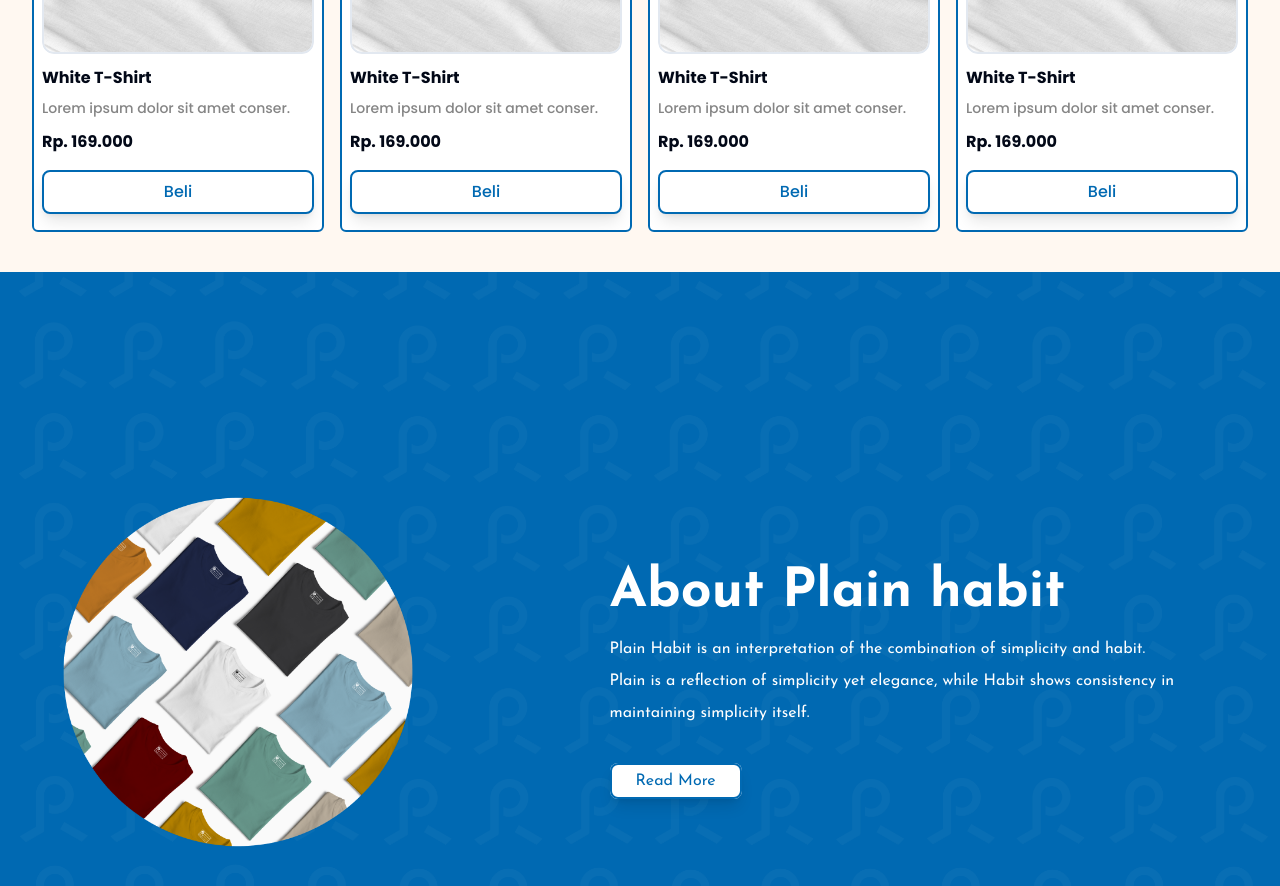
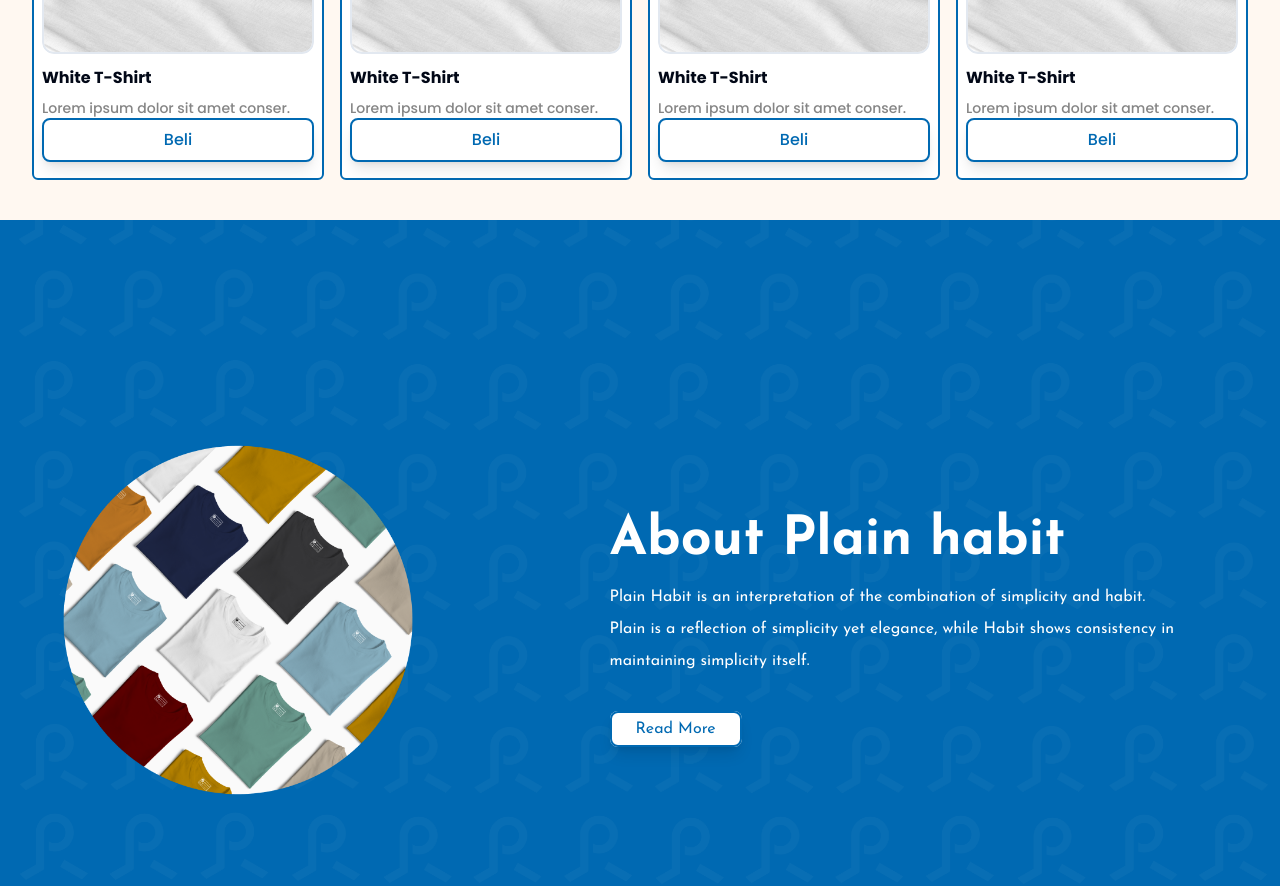
Before and after one commit to KhafidzHaikal/Sandang-Gurau-Group, a Next.js app: page /plain-habit in a window 1280 px wide. Shown: the part 1340-2226 px from the top of the page. Built offline with nearby package versions, Linux system fonts and the light colour scheme; a web font is replaced by a local one.

Commit message:
fix navbars

```diff
--- a/src/app/page.tsx
+++ b/src/app/page.tsx
@@ -25,7 +25,7 @@ export default function Home() {
   return (
     <main className="">
       <Navbar />
-      <section className="h-screen flex items-center justify-center container mt-8 sm:mt-0">
+      <section className="h-screen flex items-center justify-center container mt-2 sm:mt-0">
         <div className="grid md:grid-cols-3 gap-3">
           <Image
             src={"https://i.ibb.co.com/9T6xrtn/img2.jpg"}
--- a/src/app/plain-habit/components/product.tsx
+++ b/src/app/plain-habit/components/product.tsx
@@ -36,7 +36,6 @@ export default function ProductList() {
                   <p className="text-[#858585] text-sm mt-2">
                     Lorem ipsum dolor sit amet conser.{" "}
                   </p>
-                  <p className="font-bold mt-3 mb-4">Rp. 169.000</p>
                   <Link href={""} className="">
                     <button className="py-2 px-6 border-2 rounded-lg shadow-lg bg-white text-[#0069B2] border-[#0069B2] hover:bg-[#0069B2] hover:text-white mb-2 w-full">
                       Beli
@@ -62,7 +61,6 @@ export default function ProductList() {
                   <p className="text-[#858585] text-sm mt-2">
                     Lorem ipsum dolor sit amet conser.{" "}
                   </p>
-                  <p className="font-bold mt-3 mb-4">Rp. 169.000</p>
                   <Link href={""} className="">
                     <button className="py-2 px-6 border-2 rounded-lg shadow-lg bg-white text-[#0069B2] border-[#0069B2] hover:bg-[#0069B2] hover:text-white mb-2 w-full">
                       Beli
@@ -88,7 +86,6 @@ export default function ProductList() {
                   <p className="text-[#858585] text-sm mt-2">
                     Lorem ipsum dolor sit amet conser.{" "}
                   </p>
-                  <p className="font-bold mt-3 mb-4">Rp. 169.000</p>
                   <Link href={""} className="">
                     <button className="py-2 px-6 border-2 rounded-lg shadow-lg bg-white text-[#0069B2] border-[#0069B2] hover:bg-[#0069B2] hover:text-white mb-2 w-full">
                       Beli
@@ -114,7 +111,6 @@ export default function ProductList() {
                   <p className="text-[#858585] text-sm mt-2">
                     Lorem ipsum dolor sit amet conser.{" "}
                   </p>
-                  <p className="font-bold mt-3 mb-4">Rp. 169.000</p>
                   <Link href={""} className="">
                     <button className="py-2 px-6 border-2 rounded-lg shadow-lg bg-white text-[#0069B2] border-[#0069B2] hover:bg-[#0069B2] hover:text-white mb-2 w-full">
                       Beli
@@ -146,7 +142,6 @@ export default function ProductList() {
                   <p className="text-[#858585] text-sm mt-2">
                     Lorem ipsum dolor sit amet conser.{" "}
                   </p>
-                  <p className="font-bold mt-3 mb-4">Rp. 169.000</p>
                   <Link href={""} className="">
                     <button className="py-2 px-6 border-2 rounded-lg shadow-lg bg-white text-[#0069B2] border-[#0069B2] hover:bg-[#0069B2] hover:text-white mb-2 w-full">
                       Beli
@@ -172,7 +167,6 @@ export default function ProductList() {
                   <p className="text-[#858585] text-sm mt-2">
                     Lorem ipsum dolor sit amet conser.{" "}
                   </p>
-                  <p className="font-bold mt-3 mb-4">Rp. 169.000</p>
                   <Link href={""} className="">
                     <button className="py-2 px-6 border-2 rounded-lg shadow-lg bg-white text-[#0069B2] border-[#0069B2] hover:bg-[#0069B2] hover:text-white mb-2 w-full">
                       Beli
@@ -198,7 +192,6 @@ export default function ProductList() {
                   <p className="text-[#858585] text-sm mt-2">
                     Lorem ipsum dolor sit amet conser.{" "}
                   </p>
-                  <p className="font-bold mt-3 mb-4">Rp. 169.000</p>
                   <Link href={""} className="">
                     <button className="py-2 px-6 border-2 rounded-lg shadow-lg bg-white text-[#0069B2] border-[#0069B2] hover:bg-[#0069B2] hover:text-white mb-2 w-full">
                       Beli
@@ -224,7 +217,6 @@ export default function ProductList() {
                   <p className="text-[#858585] text-sm mt-2">
                     Lorem ipsum dolor sit amet conser.{" "}
                   </p>
-                  <p className="font-bold mt-3 mb-4">Rp. 169.000</p>
                   <Link href={""} className="">
                     <button className="py-2 px-6 border-2 rounded-lg shadow-lg bg-white text-[#0069B2] border-[#0069B2] hover:bg-[#0069B2] hover:text-white mb-2 w-full">
                       Beli
@@ -256,7 +248,6 @@ export default function ProductList() {
                   <p className="text-[#858585] text-sm mt-2">
                     Lorem ipsum dolor sit amet conser.{" "}
                   </p>
-                  <p className="font-bold mt-3 mb-4">Rp. 169.000</p>
                   <Link href={""} className="">
                     <button className="py-2 px-6 border-2 rounded-lg shadow-lg bg-white text-[#0069B2] border-[#0069B2] hover:bg-[#0069B2] hover:text-white mb-2 w-full">
                       Beli
@@ -282,7 +273,6 @@ export default function ProductList() {
                   <p className="text-[#858585] text-sm mt-2">
                     Lorem ipsum dolor sit amet conser.{" "}
                   </p>
-                  <p className="font-bold mt-3 mb-4">Rp. 169.000</p>
                   <Link href={""} className="">
                     <button className="py-2 px-6 border-2 rounded-lg shadow-lg bg-white text-[#0069B2] border-[#0069B2] hover:bg-[#0069B2] hover:text-white mb-2 w-full">
                       Beli
@@ -308,7 +298,6 @@ export default function ProductList() {
                   <p className="text-[#858585] text-sm mt-2">
                     Lorem ipsum dolor sit amet conser.{" "}
                   </p>
-                  <p className="font-bold mt-3 mb-4">Rp. 169.000</p>
                   <Link href={""} className="">
                     <button className="py-2 px-6 border-2 rounded-lg shadow-lg bg-white text-[#0069B2] border-[#0069B2] hover:bg-[#0069B2] hover:text-white mb-2 w-full">
                       Beli
@@ -334,7 +323,6 @@ export default function ProductList() {
                   <p className="text-[#858585] text-sm mt-2">
                     Lorem ipsum dolor sit amet conser.{" "}
                   </p>
-                  <p className="font-bold mt-3 mb-4">Rp. 169.000</p>
                   <Link href={""} className="">
                     <button className="py-2 px-6 border-2 rounded-lg shadow-lg bg-white text-[#0069B2] border-[#0069B2] hover:bg-[#0069B2] hover:text-white mb-2 w-full">
                       Beli
--- a/src/app/sandang-gurau/page.tsx
+++ b/src/app/sandang-gurau/page.tsx
@@ -25,7 +25,7 @@ export default function Home() {
   return (
     <main className="">
       <Navbar />
-      <section className="h-screen flex items-center justify-center container mt-8 sm:mt-0">
+      <section className="h-screen flex items-center justify-center container mt-2 sm:mt-0">
         <div className="grid md:grid-cols-3 gap-3">
           <Image
             src={"https://i.ibb.co.com/9T6xrtn/img2.jpg"}
@@ -219,7 +219,6 @@ export default function Home() {
                 <div
                   className={`${LailaFont.className} text-left text-white mt-3`}>
                   <h2>Kaos U2 x Chinese</h2>
-                  <p className="font-[300] mt-3">Rp. 169.000</p>
                 </div>
               </CarouselItem>
               <CarouselItem className="md:basis-1/3 lg:basis-1/5">
@@ -236,7 +235,6 @@ export default function Home() {
                 <div
                   className={`${LailaFont.className} text-left text-white mt-3`}>
                   <h2>Kaos U2 x Chinese</h2>
-                  <p className="font-[300] mt-3">Rp. 169.000</p>
                 </div>
               </CarouselItem>
               <CarouselItem className="md:basis-1/3 lg:basis-1/5">
@@ -253,7 +251,6 @@ export default function Home() {
                 <div
                   className={`${LailaFont.className} text-left text-white mt-3`}>
                   <h2>Kaos U2 x Chinese</h2>
-                  <p className="font-[300] mt-3">Rp. 169.000</p>
                 </div>
               </CarouselItem>
               <CarouselItem className="md:basis-1/3 lg:basis-1/5">
@@ -270,7 +267,6 @@ export default function Home() {
                 <div
                   className={`${LailaFont.className} text-left text-white mt-3`}>
                   <h2>Kaos U2 x Chinese</h2>
-                  <p className="font-[300] mt-3">Rp. 169.000</p>
                 </div>
               </CarouselItem>
               <CarouselItem className="md:basis-1/3 lg:basis-1/5">
@@ -287,7 +283,6 @@ export default function Home() {
                 <div
                   className={`${LailaFont.className} text-left text-white mt-3`}>
                   <h2>Kaos U2 x Chinese</h2>
-                  <p className="font-[300] mt-3">Rp. 169.000</p>
                 </div>
               </CarouselItem>
             </CarouselContent>
--- a/src/components/navbar.tsx
+++ b/src/components/navbar.tsx
@@ -128,21 +128,21 @@ export default function Navbar() {
                       <DropdownMenuLabel>PRODUCT</DropdownMenuLabel>
                       <DropdownMenuSeparator />
                       <DropdownMenuItem>
-                        <Link href={"/tete"}>Tete</Link>
+                        <Link href={"/tete"} className="w-full">Tete</Link>
                       </DropdownMenuItem>
                       <DropdownMenuItem>
-                        <Link href={"/sandang-gurau"}>
+                        <Link href={"/sandang-gurau"} className="w-full">
                           Sandang Gurau (Fasion)
                         </Link>
                       </DropdownMenuItem>
                       <DropdownMenuItem>
-                        <Link href={"/prboi"}>Prboi</Link>
+                        <Link href={"/prboi"} className="w-full">Prboi</Link>
                       </DropdownMenuItem>
                       <DropdownMenuItem>
-                        <Link href={"/plain-habit"}>Plain Habit</Link>
+                        <Link href={"/plain-habit"} className="w-full">Plain Habit</Link>
                       </DropdownMenuItem>
                       <DropdownMenuItem>
-                        <Link href={"/sasfy"}>Sasfy</Link>
+                        <Link href={"/sasfy"} className="w-full">Sasfy</Link>
                       </DropdownMenuItem>
                     </DropdownMenuContent>
                   </DropdownMenu>
```
Also changed, not shown: src/app/prboi/page.tsx (+1 -9 lines).
